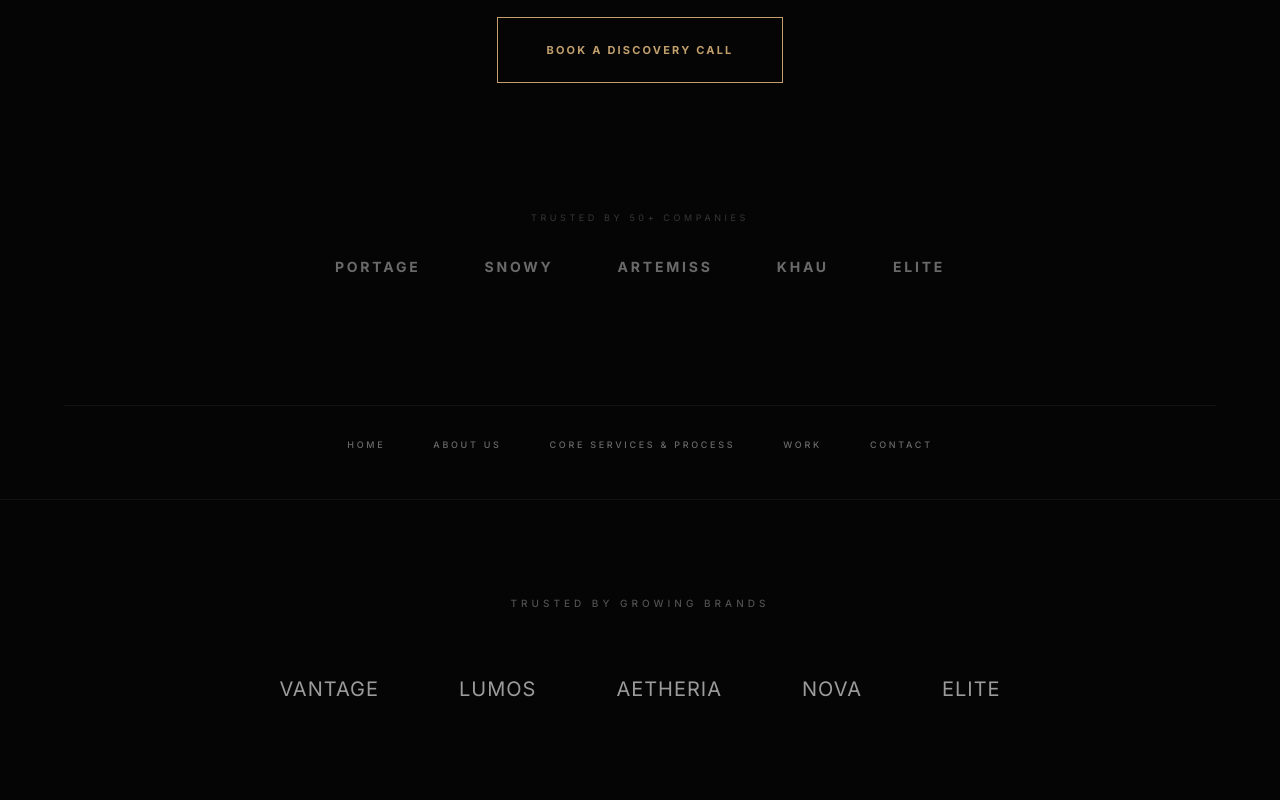
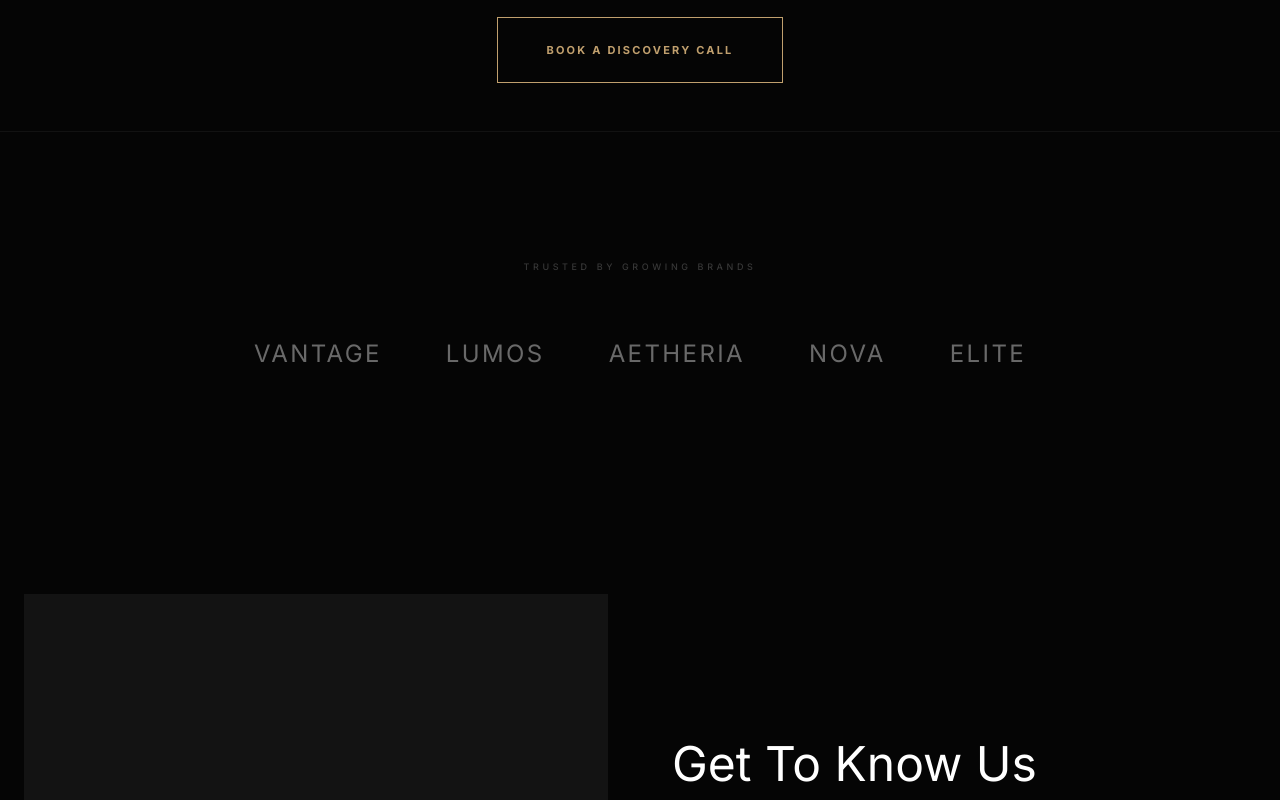
Before and after one commit to tessyjonburica/soulscript, a Next.js app: page / in a window 1280 px wide. Shown: the part 1000-1800 px from the top of the page. Built offline with nearby package versions, Linux system fonts and the light colour scheme; a web font is replaced by a local one.

Commit message:
fixing the landing page

```diff
--- a/src/app/page.tsx
+++ b/src/app/page.tsx
@@ -12,8 +12,8 @@ export default function Home() {
       <Navbar />
       <Hero />
       <TrustedBy />
+      <About />
       <Approach />
-      <About />
       <ContactForm />
       <Footer />
     </main>
--- a/src/components/sections/Hero.tsx
+++ b/src/components/sections/Hero.tsx
@@ -2,11 +2,10 @@
 
 import { motion } from "framer-motion";
 import { Button } from "@/components/ui/button";
-import Link from "next/link";
 
 export function Hero() {
   return (
-    <section className="relative min-h-screen flex flex-col items-center justify-center pt-32 pb-12 px-6 overflow-hidden bg-[#050505]">
+    <section className="relative min-h-[90vh] flex flex-col items-center justify-center pt-32 pb-12 px-6 overflow-hidden bg-[#050505]">
       {/* Background radial gradient */}
       <div className="absolute inset-0 z-0 bg-[radial-gradient(circle_at_center,_var(--tw-gradient-stops))] from-white/5 via-transparent to-transparent opacity-40 blur-[100px]" />
 
@@ -50,39 +49,6 @@ export function Hero() {
             BOOK A DISCOVERY CALL
           </Button>
         </motion.div>
-
-        {/* Trusted By Section */}
-        <motion.div
-          initial={{ opacity: 0 }}
-          animate={{ opacity: 1 }}
-          transition={{ duration: 1, delay: 0.8 }}
-          className="mt-32"
-        >
-          <span className="text-[9px] uppercase tracking-[0.4em] text-white/20 mb-8 block">TRUSTED BY 50+ COMPANIES</span>
-          <div className="flex flex-wrap justify-center items-center gap-x-16 gap-y-8 opacity-40 grayscale transition-all hover:opacity-100 hover:grayscale-0">
-            {["PORTAGE", "SNOWY", "ARTEMISS", "KHAU", "ELITE"].map((brand) => (
-              <span key={brand} className="text-xs md:text-sm font-bold tracking-[0.2em] text-white">
-                {brand}
-              </span>
-            ))}
-          </div>
-        </motion.div>
-
-        {/* Secondary Nav Links */}
-        <motion.div
-          initial={{ opacity: 0 }}
-          animate={{ opacity: 1 }}
-          transition={{ duration: 1, delay: 1.0 }}
-          className="mt-32 border-t border-white/5 pt-8"
-        >
-          <div className="flex flex-wrap justify-center gap-x-12 gap-y-4">
-            {["HOME", "ABOUT US", "CORE SERVICES & PROCESS", "WORK", "CONTACT"].map((link) => (
-              <Link key={link} href={`#${link.toLowerCase().replace(/ & /g, "-").replace(/ /g, "-")}`} className="text-[9px] uppercase tracking-[0.3em] font-medium text-white/40 hover:text-white transition-colors">
-                {link}
-              </Link>
-            ))}
-          </div>
-        </motion.div>
       </div>
     </section>
   );
--- a/src/components/sections/TrustedBy.tsx
+++ b/src/components/sections/TrustedBy.tsx
@@ -4,18 +4,18 @@ import { motion } from "framer-motion";
 
 export function TrustedBy() {
   return (
-    <section className="py-24 bg-[#050505] text-center border-t border-white/5">
+    <section className="py-32 bg-[#050505] text-center border-t border-white/5">
       <motion.div
-          initial={{ opacity: 0, y: 20 }}
-          whileInView={{ opacity: 1, y: 0 }}
+        initial={{ opacity: 0 }}
+        whileInView={{ opacity: 1 }}
         viewport={{ once: true }}
-          transition={{ duration: 0.8 }}
+        transition={{ duration: 1 }}
         className="container mx-auto px-6"
       >
-          <span className="text-[10px] uppercase tracking-[0.4em] text-white/30 mb-16 block font-medium">TRUSTED BY GROWING BRANDS</span>
-          <div className="flex flex-wrap justify-center items-center gap-x-20 gap-y-10 opacity-60">
+        <span className="text-[9px] uppercase tracking-[0.4em] text-white/20 mb-16 block font-medium">TRUSTED BY GROWING BRANDS</span>
+        <div className="flex flex-wrap justify-center items-center gap-x-16 gap-y-10">
           {["VANTAGE", "LUMOS", "AETHERIA", "NOVA", "ELITE"].map((brand) => (
-              <span key={brand} className="text-lg md:text-xl font-serif tracking-[0.05em] text-white hover:text-primary transition-colors cursor-default">
+            <span key={brand} className="text-xl md:text-2xl font-serif tracking-[0.1em] text-white/40 hover:text-white transition-all duration-500 cursor-default">
               {brand}
             </span>
           ))}
```
Also changed, not shown: 1 other file (tests, documents, lock files or other folders). Lines whose indentation alone changed are shown as unchanged.
